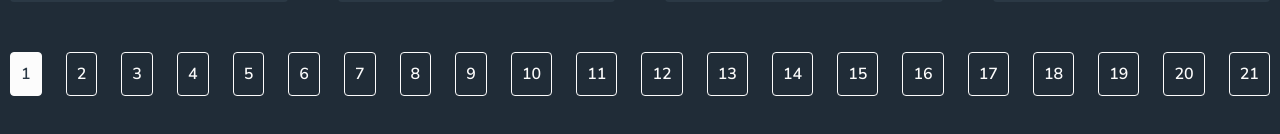
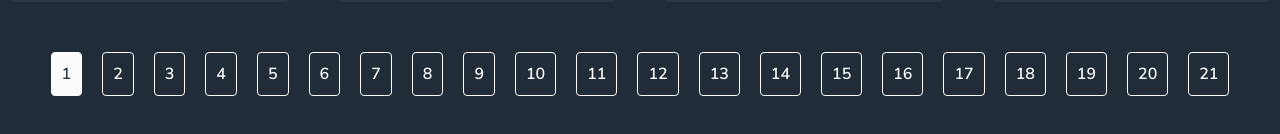
Before and after one commit to PavAndrei/rest-countries-app, a React (Vite) app: page / in a window 1280 px wide. Shown: the part 1544-1678 px from the top of the page. Built offline with nearby package versions, Linux system fonts and the light colour scheme.

Commit message:
connect pagination with url-params

```diff
--- a/src/components/Pagination/styles.module.css
+++ b/src/components/Pagination/styles.module.css
@@ -1,6 +1,8 @@
 .paginationList {
   display: flex;
-  justify-content: space-between;
+  justify-content: center;
+
+  gap: 20px;
 
   margin-top: auto;
   margin-bottom: 0;
--- a/src/pages/MainPage.tsx
+++ b/src/pages/MainPage.tsx
@@ -5,7 +5,11 @@ import { FiltersBar } from "../components/FiltersBar/FiltersBar";
 import { useDispatch, useSelector } from "react-redux";
 import { fetchCountries } from "../store/slices/countriesSlice";
 import { useNavigate, useSearchParams } from "react-router-dom";
-import { setKeywords, setRegion } from "../store/slices/sortSlice";
+import {
+  setCurrentPage,
+  setKeywords,
+  setRegion,
+} from "../store/slices/sortSlice";
 import { Pagination } from "../components/Pagination/Pagination";
 
 export const MainPage = () => {
@@ -18,7 +22,7 @@ export const MainPage = () => {
 
   const [isInitialized, setIsInitialized] = useState(false);
 
-  const { region, keywords } = useSelector((state) => state.sort);
+  const { region, keywords, currentPage } = useSelector((state) => state.sort);
 
   const dispatchCountriesData = (url) => {
     dispatch(
@@ -40,9 +44,10 @@ export const MainPage = () => {
 
     if (region) query.set("region", region);
     if (keywords) query.set("keywords", keywords);
+    if (currentPage) query.set("page", String(currentPage));
 
     navigate(`/?${query.toString()}`);
-  }, [region, keywords]);
+  }, [region, keywords, currentPage]);
 
   useEffect(() => {
     const params = Object.fromEntries(searchParams.entries());
@@ -52,6 +57,9 @@ export const MainPage = () => {
     }
     if (params.keywords) {
       dispatch(setKeywords(params.keywords));
+    }
+    if (params.page) {
+      dispatch(setCurrentPage(Number(params.page)));
     }
 
     setIsInitialized(true);
```
